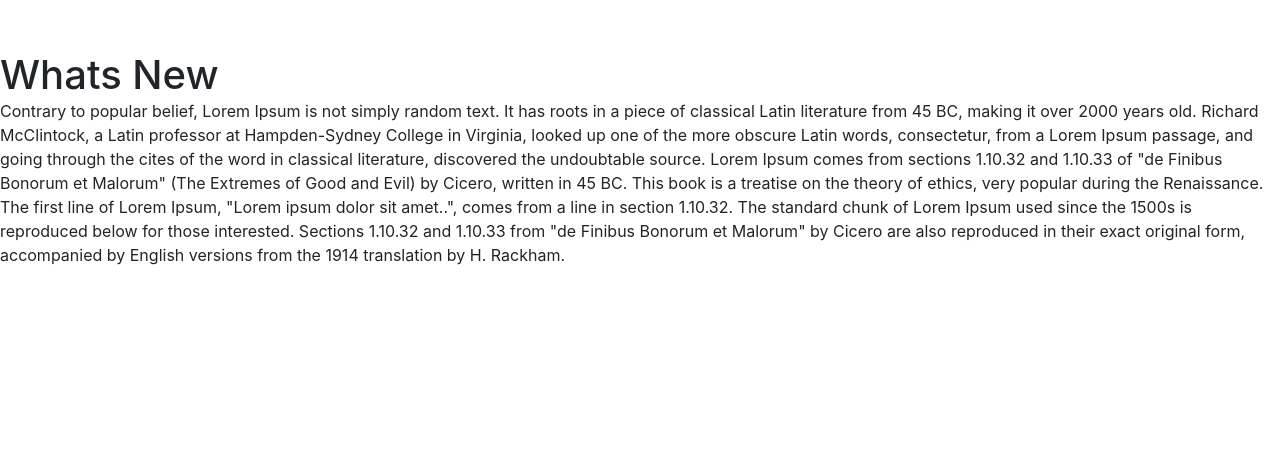
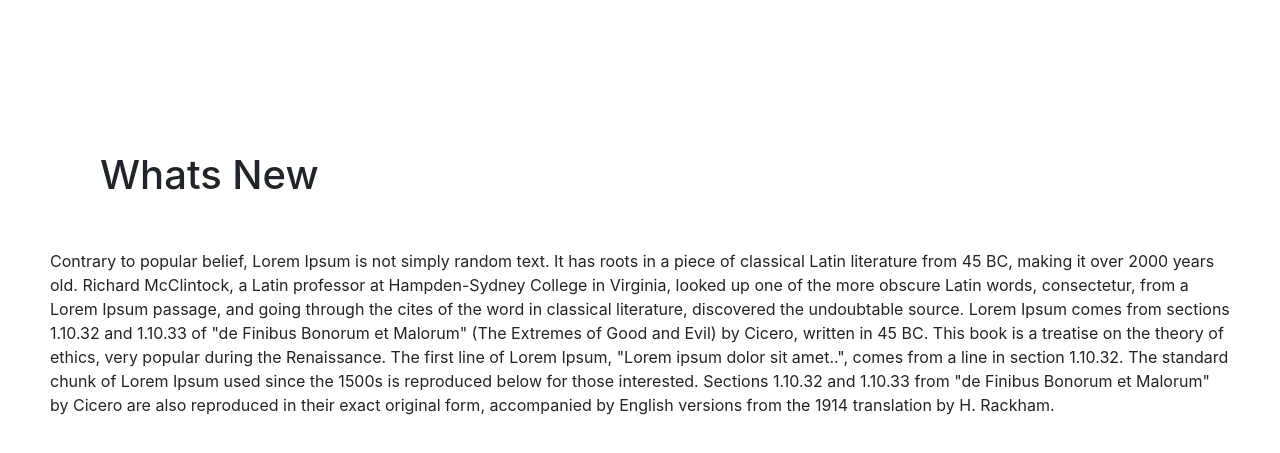
Before and after one commit to calba5141114/Tonik-frontend-, an Angular app: page / in a window 1280 px wide. Shown: the part 1335-1788 px from the top of the page. Before the commit the page ends 1686 px from the top, so only its background shows below. Built offline with nearby package versions, Linux system fonts and the light colour scheme.

Commit message:
basic home  page

```diff
--- a/src/app/home-updates/home-updates.component.css
+++ b/src/app/home-updates/home-updates.component.css
@@ -1,13 +1,18 @@
 .bg {
     width: 100%;
     background-color: white;
-    height: 300px;
+    height: 500px;
+    padding: 20px;
 }
 
 h1 {
-    margin: 0%;
+    margin: 50px 50px 50px 50px;
 }
 
 p {
     margin: 0%;
 }
+
+.bg-text-box {
+    padding: 30px;
+}
--- a/src/app/home-updates/home-updates.component.html
+++ b/src/app/home-updates/home-updates.component.html
@@ -1,5 +1,7 @@
 <div class="bg">
-   <h1>Whats New</h1>
-   <p>Contrary to popular belief, Lorem Ipsum is not simply random text. It has roots in a piece of classical Latin literature from 45 BC, making it over 2000 years old. Richard McClintock, a Latin professor at Hampden-Sydney College in Virginia, looked up one of the more obscure Latin words, consectetur, from a Lorem Ipsum passage, and going through the cites of the word in classical literature, discovered the undoubtable source. Lorem Ipsum comes from sections 1.10.32 and 1.10.33 of "de Finibus Bonorum et Malorum" (The Extremes of Good and Evil) by Cicero, written in 45 BC. This book is a treatise on the theory of ethics, very popular during the Renaissance. The first line of Lorem Ipsum, "Lorem ipsum dolor sit amet..", comes from a line in section 1.10.32.
-    The standard chunk of Lorem Ipsum used since the 1500s is reproduced below for those interested. Sections 1.10.32 and 1.10.33 from "de Finibus Bonorum et Malorum" by Cicero are also reproduced in their exact original form, accompanied by English versions from the 1914 translation by H. Rackham.</p>
+  <div class="bg-text-box">
+      <h1>Whats New</h1>
+      <p>Contrary to popular belief, Lorem Ipsum is not simply random text. It has roots in a piece of classical Latin literature from 45 BC, making it over 2000 years old. Richard McClintock, a Latin professor at Hampden-Sydney College in Virginia, looked up one of the more obscure Latin words, consectetur, from a Lorem Ipsum passage, and going through the cites of the word in classical literature, discovered the undoubtable source. Lorem Ipsum comes from sections 1.10.32 and 1.10.33 of "de Finibus Bonorum et Malorum" (The Extremes of Good and Evil) by Cicero, written in 45 BC. This book is a treatise on the theory of ethics, very popular during the Renaissance. The first line of Lorem Ipsum, "Lorem ipsum dolor sit amet..", comes from a line in section 1.10.32.
+       The standard chunk of Lorem Ipsum used since the 1500s is reproduced below for those interested. Sections 1.10.32 and 1.10.33 from "de Finibus Bonorum et Malorum" by Cicero are also reproduced in their exact original form, accompanied by English versions from the 1914 translation by H. Rackham.</p>
+  </div>
 </div>
--- a/src/app/nav-bar/nav-bar.component.css
+++ b/src/app/nav-bar/nav-bar.component.css
@@ -1,7 +1,3 @@
 .btn {
     margin: 5px
 }
-
-.navbar {
-    background: transparent;
-}
--- a/src/app/nav-bar/nav-bar.component.ts
+++ b/src/app/nav-bar/nav-bar.component.ts
@@ -7,9 +7,12 @@ import { Component, OnInit } from '@angular/core';
 })
 export class NavBarComponent implements OnInit {
 
-  constructor() { }
+  constructor() {
+
+   }
 
   ngOnInit() {
+
   }
 
 }
```
